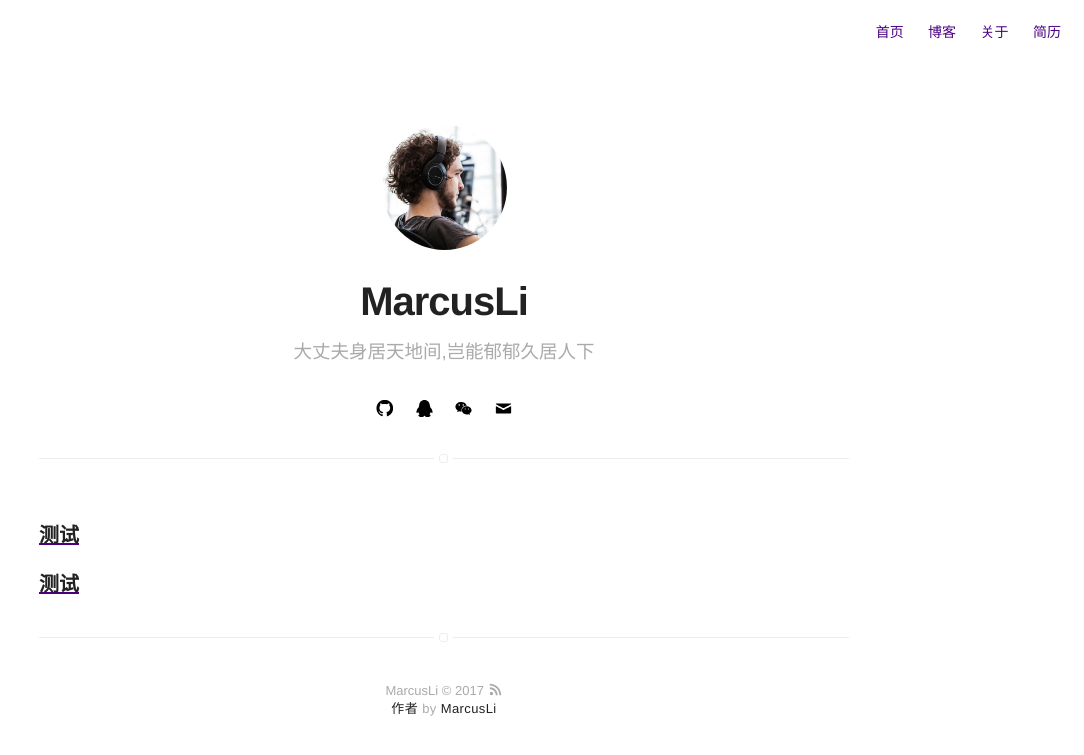
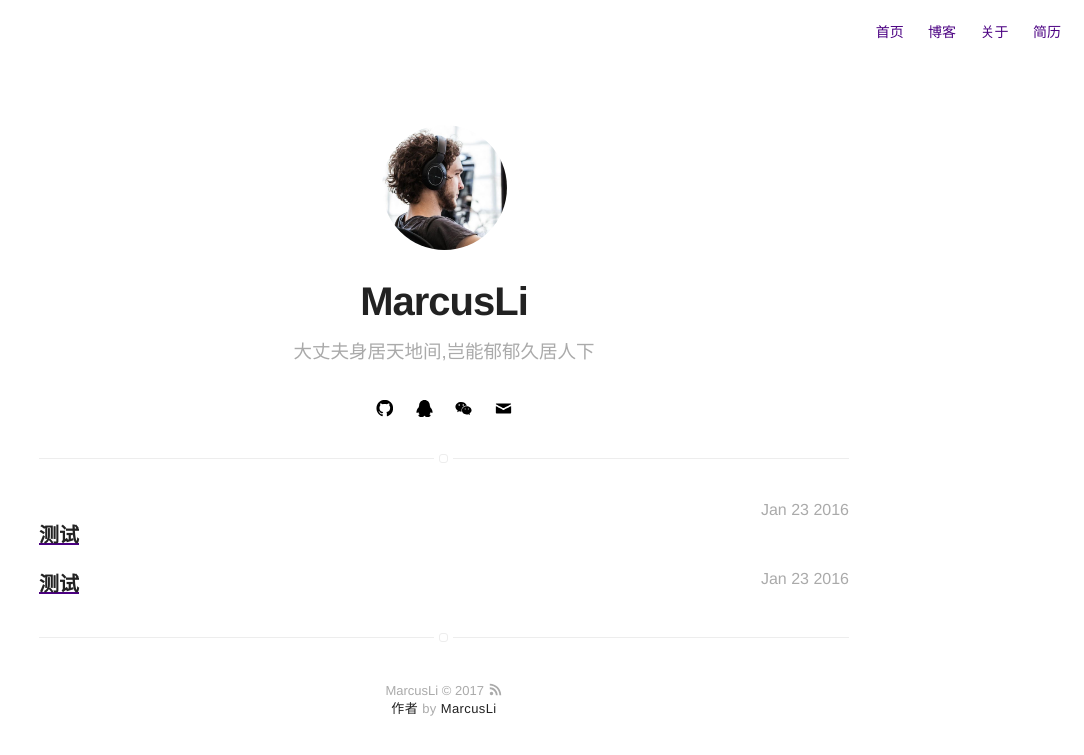
Before and after one commit to MarcusKun/MarcusKun.github.io, a Jekyll site: the page built from projects.html, in a window 1280 px wide. Shown: the top 755 px of the page, without its empty margins (196-1280 px from the left). Built offline with Jekyll 4.4.1, drawn with Linux system fonts in a browser that asks for light colours; emoji names are drawn with the system emoji font.

Commit message:
新增project

```diff
--- a/_data/projects.yml
+++ b/_data/projects.yml
@@ -1,5 +1,7 @@
 - title: 测试
   link: www.baidu.com
+  date: 2016-01-23 22:10
 
 - title: 测试
   link: www.baidu.com
+  date: 2016-01-23 22:10
--- a/projects.html
+++ b/projects.html
@@ -16,6 +16,7 @@ title: Projects
     {% endfor %}-->
 	{% for project in site.data.projects %}
 		<a class="url" href="{{ site.url }}{{ project.link }}">
+			<aside><time datetime="{{ project.date | date:"%d-%m-%Y" }}">{{ project.date | date: "%b %d %Y" }}</time></aside>
 			<h3 class="title">{{ project.title }}</h3>
 		</a>
     {% endfor %}
```
